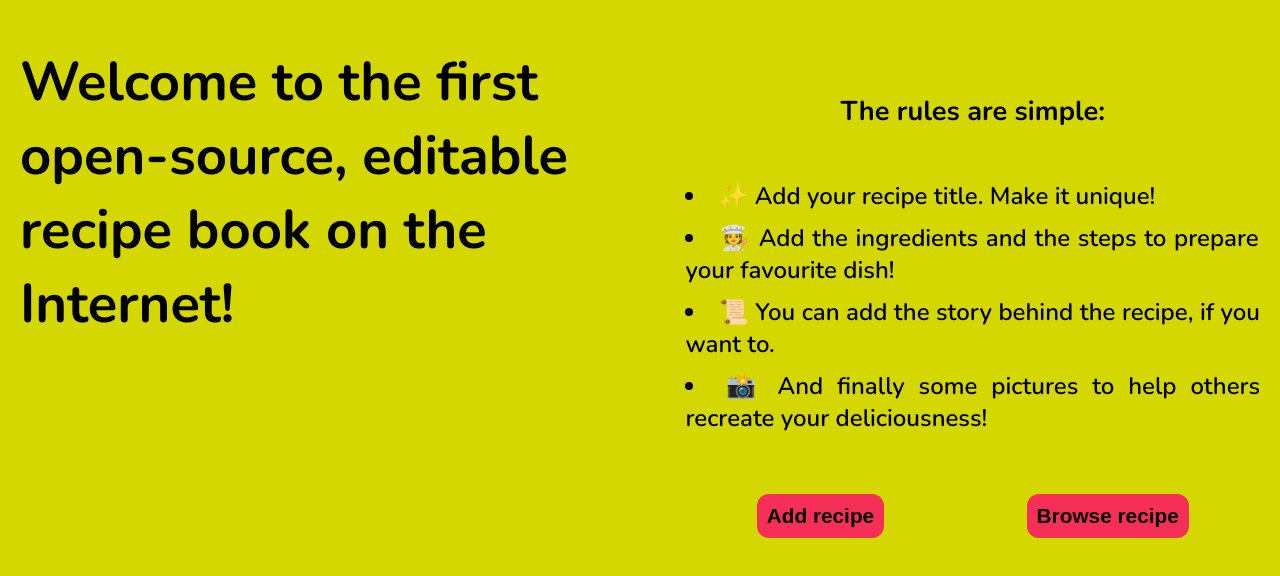
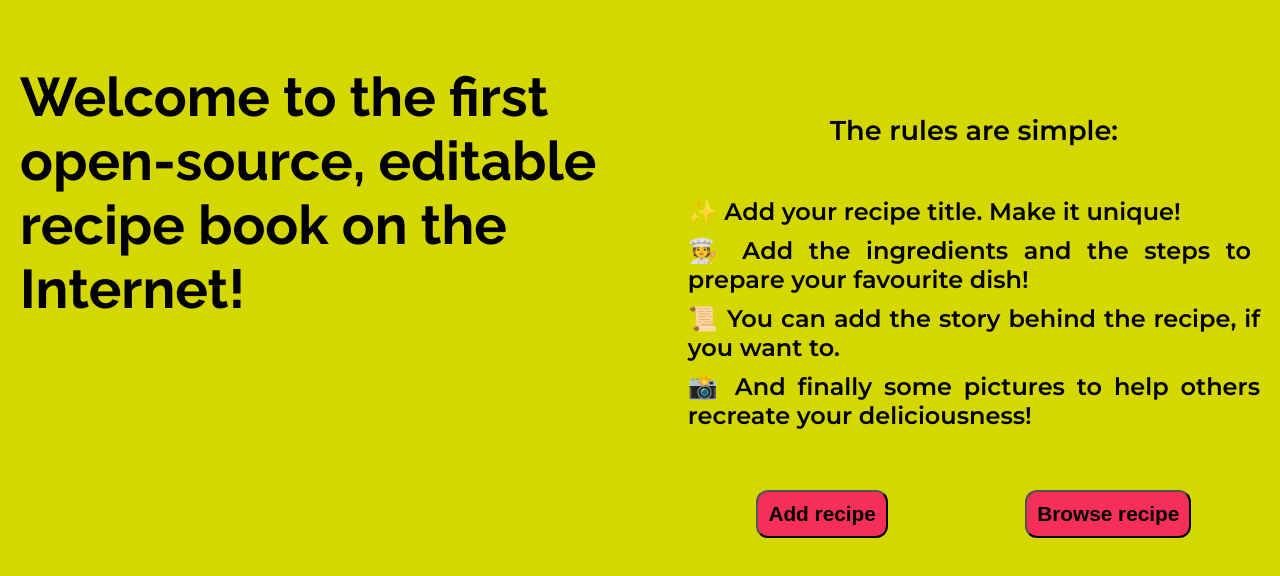
Before and after one commit to AndreaUndecimo/opensource-recipes, a React (Create React App) app in the folder client/: page / in a window 1280 px wide. Shown: the part 222-798 px from the top of the page. Built offline with nearby package versions, Linux system fonts and the light colour scheme.

Commit message:
general styling of pages

```diff
--- a/client/src/index.css
+++ b/client/src/index.css
@@ -1,4 +1,6 @@
 @import url("https://fonts.googleapis.com/css2?family=Nunito:wght@300;400;600;700&display=swap");
+@import url("https://fonts.googleapis.com/css2?family=Raleway:wght@200;300;400;500;600;700;800&display=swap");
+@import url("https://fonts.googleapis.com/css2?family=Montserrat:wght@300;400;600&display=swap");
 
 * {
   margin: 0;
@@ -10,20 +12,28 @@
 
 ol,
 ul {
-  list-style: inside;
+  list-style: none;
 }
 
 html,
 body {
   height: 100%;
-  font-family: "Nunito", sans-serif;
+  font-family: "Montserrat", sans-serif;
+}
+
+h1,
+h2 {
+  font-family: "Raleway", sans-serif;
 }
 
 button {
   background: none;
-  border: none;
   outline: none;
   cursor: pointer;
+}
+
+button:focus {
+  border: 2px dotted #333;
 }
 
 textarea,
@@ -32,6 +42,8 @@ input {
   border: none;
   outline: none;
   cursor: text;
+  font-family: "Raleway", sans-serif;
+  font-weight: 500;
 }
 
 .router {
```
